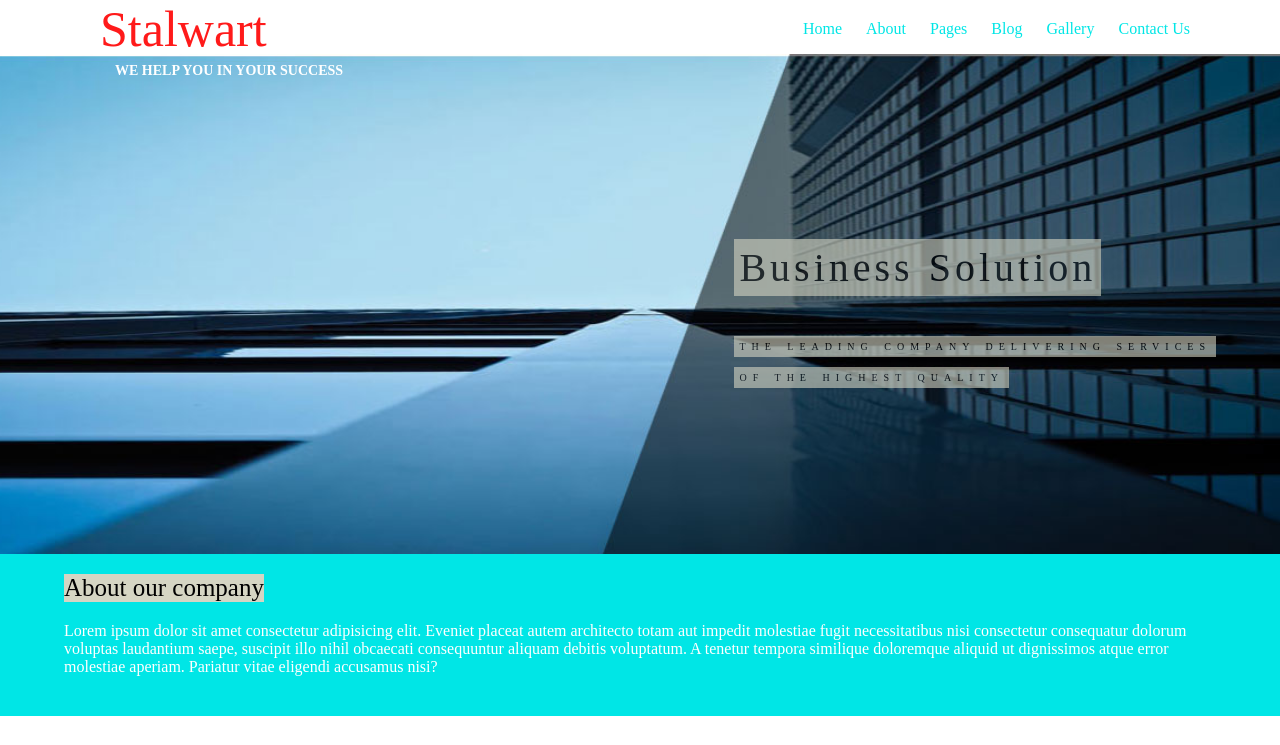
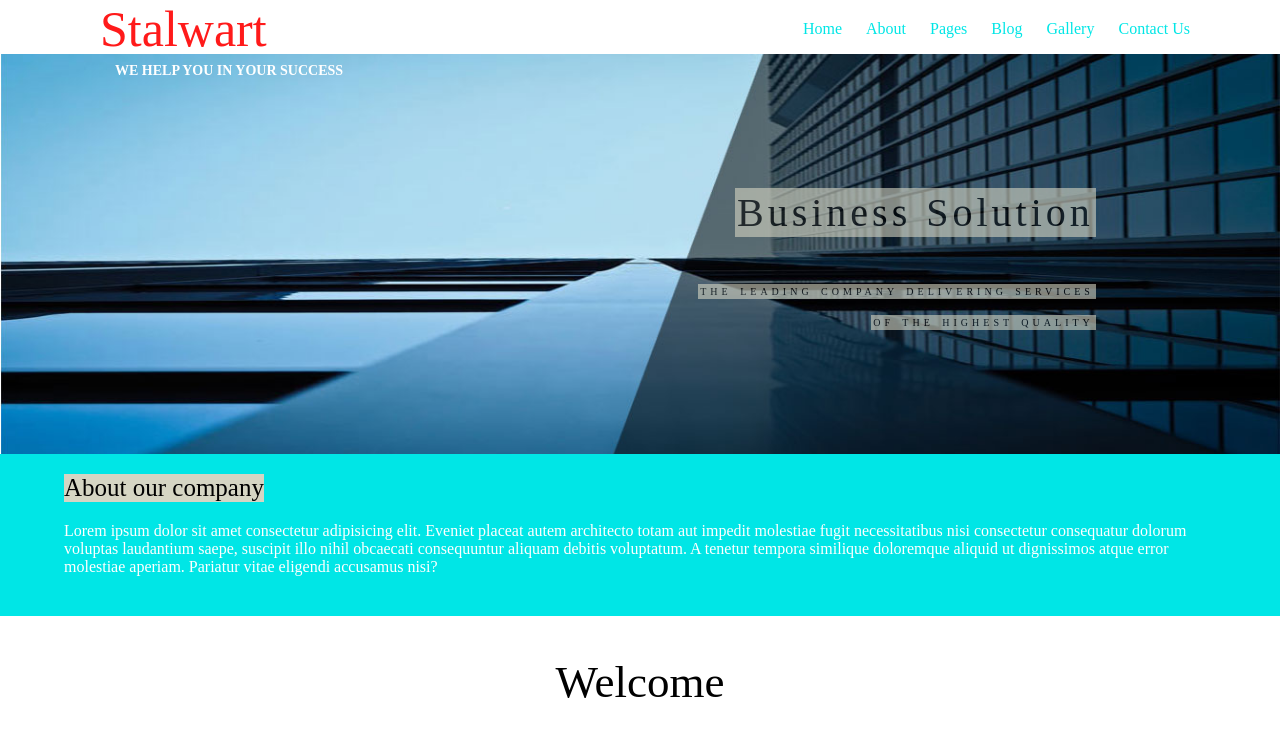
Before and after one commit to vuongvgc/clone-stalwart-website, a plain HTML site: page index.html in a window 1280 px wide. Shown: the top 745 px of the page. Drawn offline with Linux system fonts and the light colour scheme.

Commit message:
modify carousel

```diff
--- a/css/style.css
+++ b/css/style.css
@@ -84,7 +84,7 @@ html {
 /* ------------------ */
 .carousel {
     background-image: url(../img/banner.jpg);
-    height: 500px;
+    height: 400px;
     background-position: center;
     background-size: cover;
     position: relative;
@@ -93,17 +93,20 @@ html {
 }
 .header__text {
     position: absolute;
-    top: 35%;
-    right: 5%;
+    top: 30%;
+    right: 14%;
     text-transform: uppercase;
 }
-.header__main, .header__sub {
+.header__main , .header__sub {
     margin: 10px 0;
     padding: 5px;
+    font-weight: 400;
+    opacity: 0.6;
+    text-align: right;
+}
+.header__main span, .header__sub span {
     background-color: #d5d5c3;
-    font-weight: 400;
-    width: fit-content;
-    opacity: 0.6;
+    padding: 2px;
 }
 .header__main {
     font-size: 40px;
@@ -114,7 +117,7 @@ html {
 }
 .header__sub {
     font-size: 10px;
-    letter-spacing: 6px;
+    letter-spacing: 4px;
     word-spacing: 2px;
 }
 /* ------------------ */
@@ -269,7 +272,6 @@ html {
 .footer__logo {
     color: #fff;
 }
-
 .footer input[type=submit] {
     color: #fff;
     background-color: orangered;
--- a/index.html
+++ b/index.html
@@ -28,9 +28,9 @@
     <!-- carousel -->
     <div class="carousel">
         <div class="header__text">
-            <h1 class="header__main">Business solution</h1>
-            <p class="header__sub">The leading company delivering services</p>
-            <p class="header__sub">Of the highest quality</p>
+            <h1 class="header__main"><span>Business solution</span></h1>
+            <p class="header__sub"><span>The leading company delivering services</span></p>
+            <p class="header__sub"><span>Of the highest quality</span></p>
         </div>
     </div>
     <!-- about company -->
```
